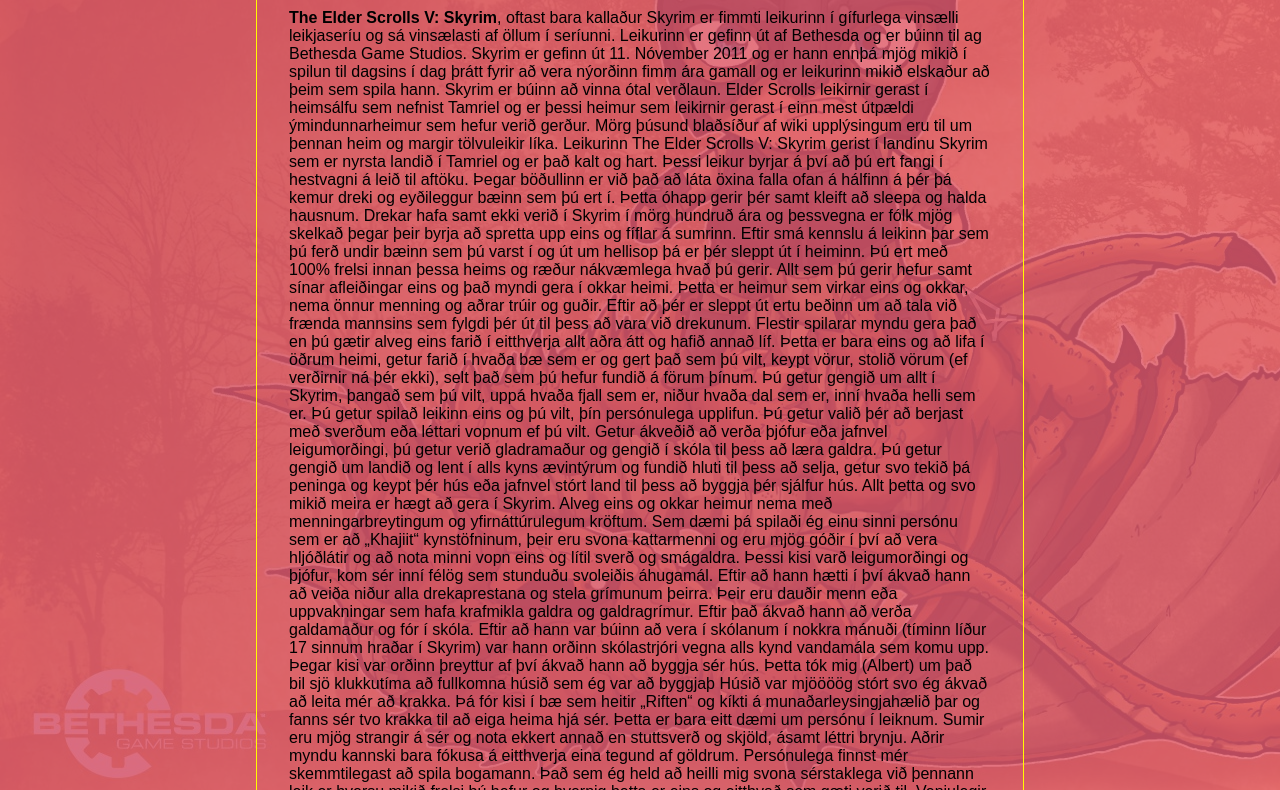
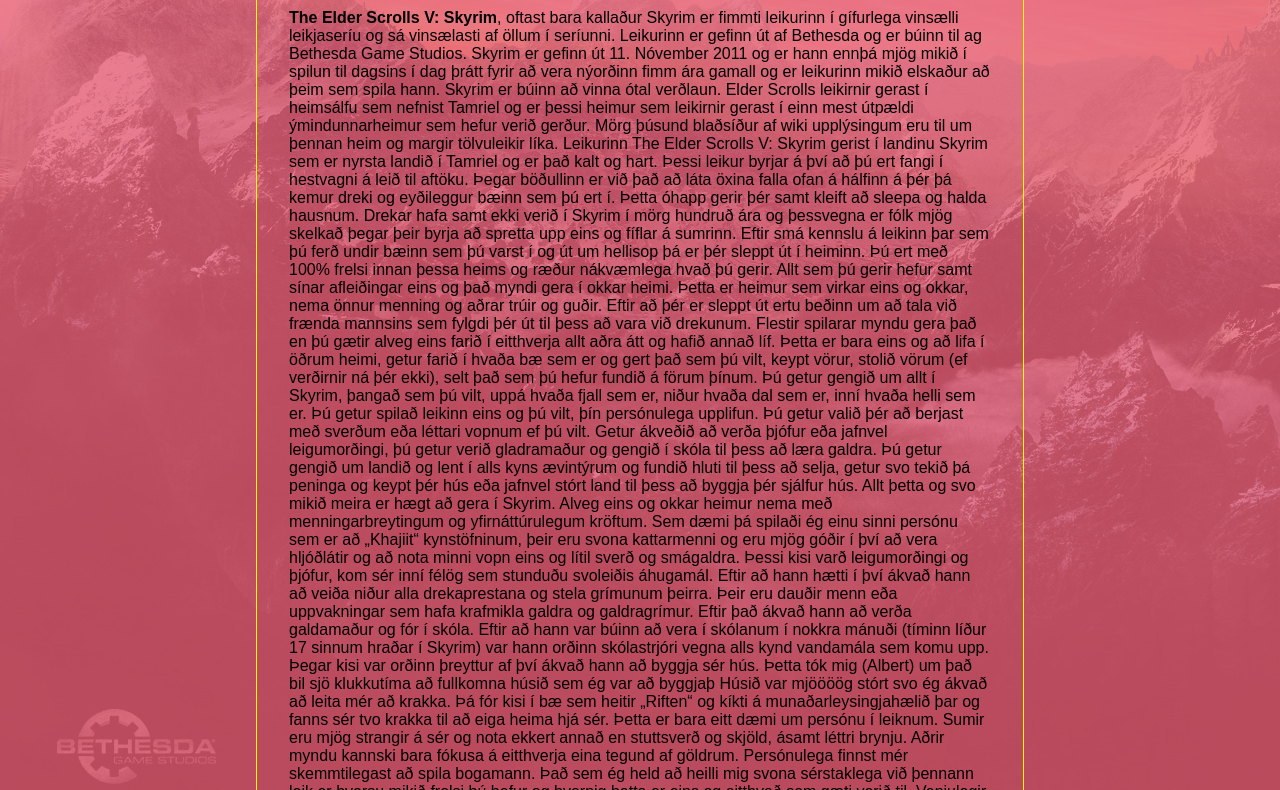
Before and after one commit to Natsumi2813/TSUTS_Hopaverk_b, a plain HTML site: page index.html in a window 1280 px wide. Shown: the part 257-1047 px from the top of the page. Drawn offline with Linux system fonts and the light colour scheme.

Commit message:
uppfærsla

```diff
--- a/css/style1.css
+++ b/css/style1.css
@@ -9,7 +9,7 @@
 }
 
 html{
-	background-image: url('../media/skyrim.jpg');
+	background-image: url('../media/skyri.jpg');
 }
 section{
 
```
Also changed, not shown: index.html (+1 -2 lines), media/Skyri.jpg (added).
